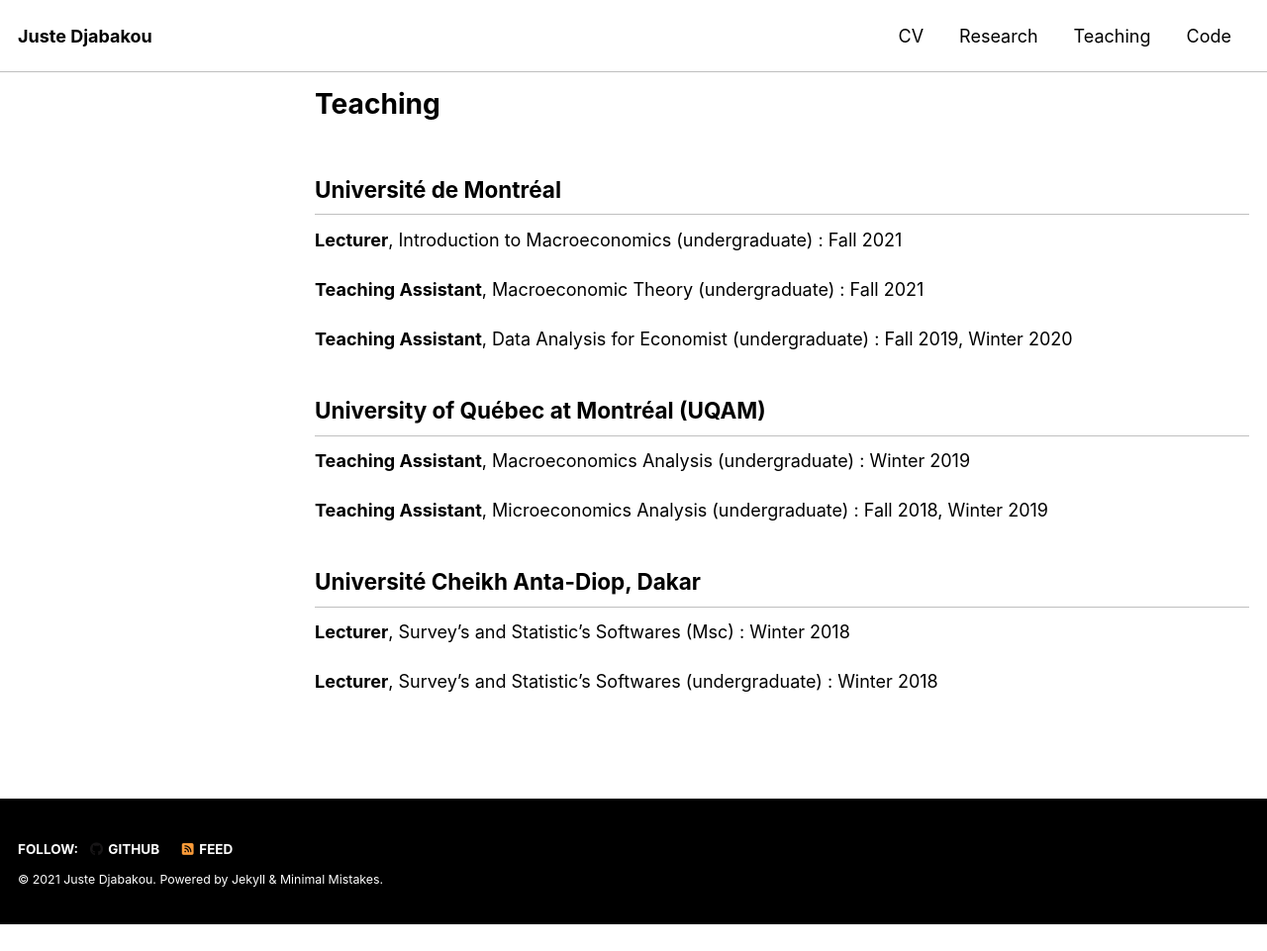
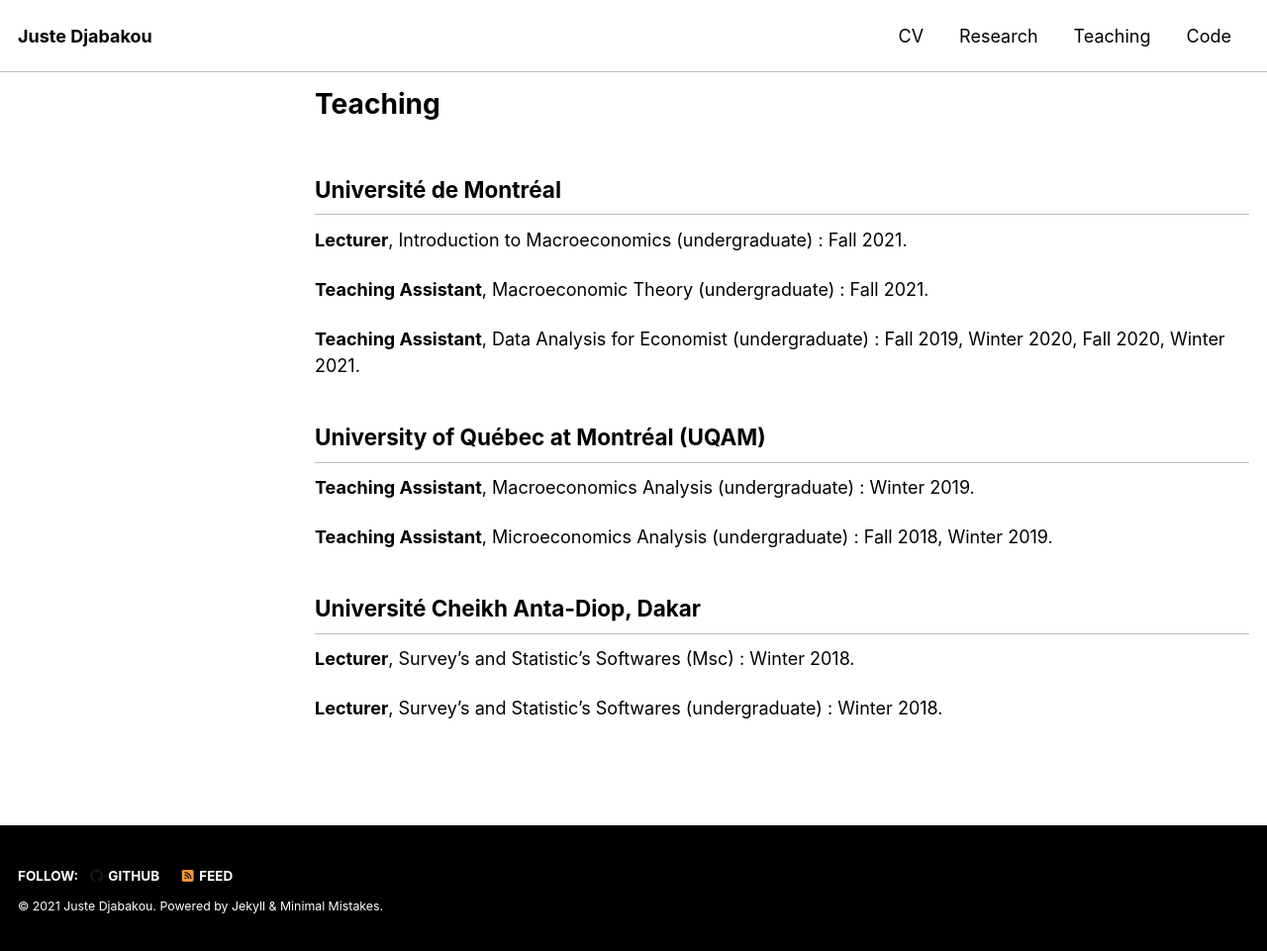
Before and after one commit to justedjabakou/justedjabakou.github.io, a Jekyll site: the page built from _pages/teaching.md, in a window 1280 px wide. Shown: the whole page at 99% size. Built offline with Jekyll 4.4.1, drawn with Linux system fonts in a browser that asks for light colours; cached includes are drawn as plain includes; nearby versions of some CDN libraries; before the commit the page ends 934 px from its top, so only the background shows below that.

Commit message:
Update teaching.md

```diff
--- a/_pages/teaching.md
+++ b/_pages/teaching.md
@@ -9,20 +9,20 @@ permalink: /teaching
 
 ## Université de Montréal
 
-**Lecturer**, Introduction to Macroeconomics (undergraduate) : Fall 2021
+**Lecturer**, Introduction to Macroeconomics (undergraduate) : Fall 2021.
 
-**Teaching Assistant**, Macroeconomic Theory (undergraduate) : Fall 2021
+**Teaching Assistant**, Macroeconomic Theory (undergraduate) : Fall 2021.
 
-**Teaching Assistant**, Data Analysis for Economist (undergraduate) : Fall 2019, Winter 2020
+**Teaching Assistant**, Data Analysis for Economist (undergraduate) : Fall 2019, Winter 2020, Fall 2020, Winter 2021.
 
 ## University of Québec at Montréal (UQAM)
 
-**Teaching Assistant**, Macroeconomics Analysis (undergraduate) : Winter 2019
+**Teaching Assistant**, Macroeconomics Analysis (undergraduate) : Winter 2019.
 
-**Teaching Assistant**, Microeconomics Analysis (undergraduate) : Fall 2018, Winter 2019
+**Teaching Assistant**, Microeconomics Analysis (undergraduate) : Fall 2018, Winter 2019.
 
 ## Université Cheikh Anta-Diop, Dakar
 
-**Lecturer**, Survey’s and Statistic’s Softwares (Msc) : Winter 2018
+**Lecturer**, Survey’s and Statistic’s Softwares (Msc) : Winter 2018.
 
-**Lecturer**, Survey’s and Statistic’s Softwares (undergraduate) : Winter 2018
+**Lecturer**, Survey’s and Statistic’s Softwares (undergraduate) : Winter 2018.
```
